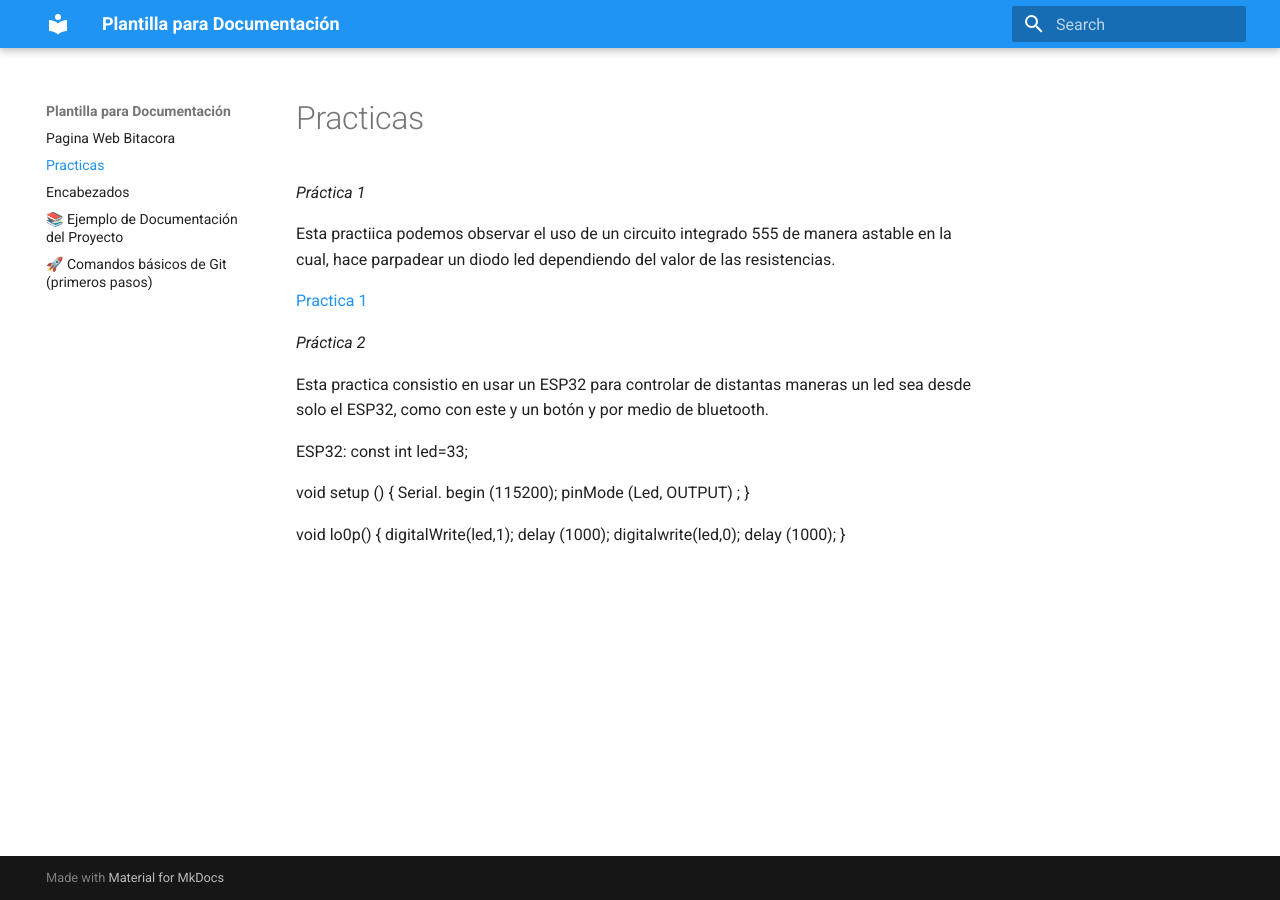
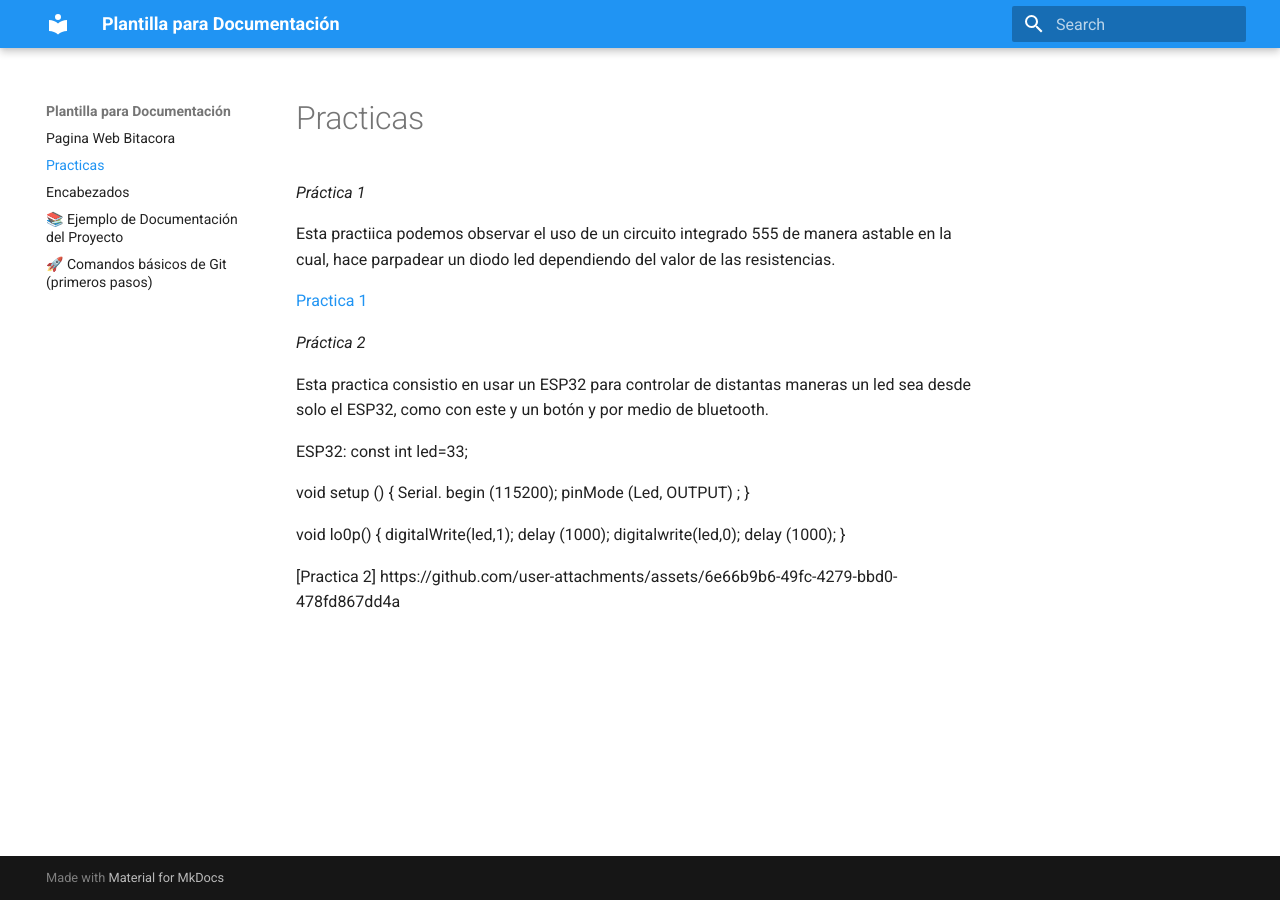
Before and after one commit to AbrahamNoda/Pagina_de_Abraham, an MkDocs documentation site: the page built from docs/Practicas.md, in a window 1280 px wide. Built offline with MkDocs 1.6.1 and Material for MkDocs 9.7.7, drawn with Linux system fonts in a browser that asks for light colours.

Commit message:
Update Practicas.md

```diff
--- a/docs/Practicas.md
+++ b/docs/Practicas.md
@@ -29,3 +29,5 @@ delay (1000);
 digitalwrite(led,0);
 delay (1000);
 }
+
+[Practica 2] https://github.com/user-attachments/assets/6e66b9b6-49fc-4279-bbd0-478fd867dd4a
```
